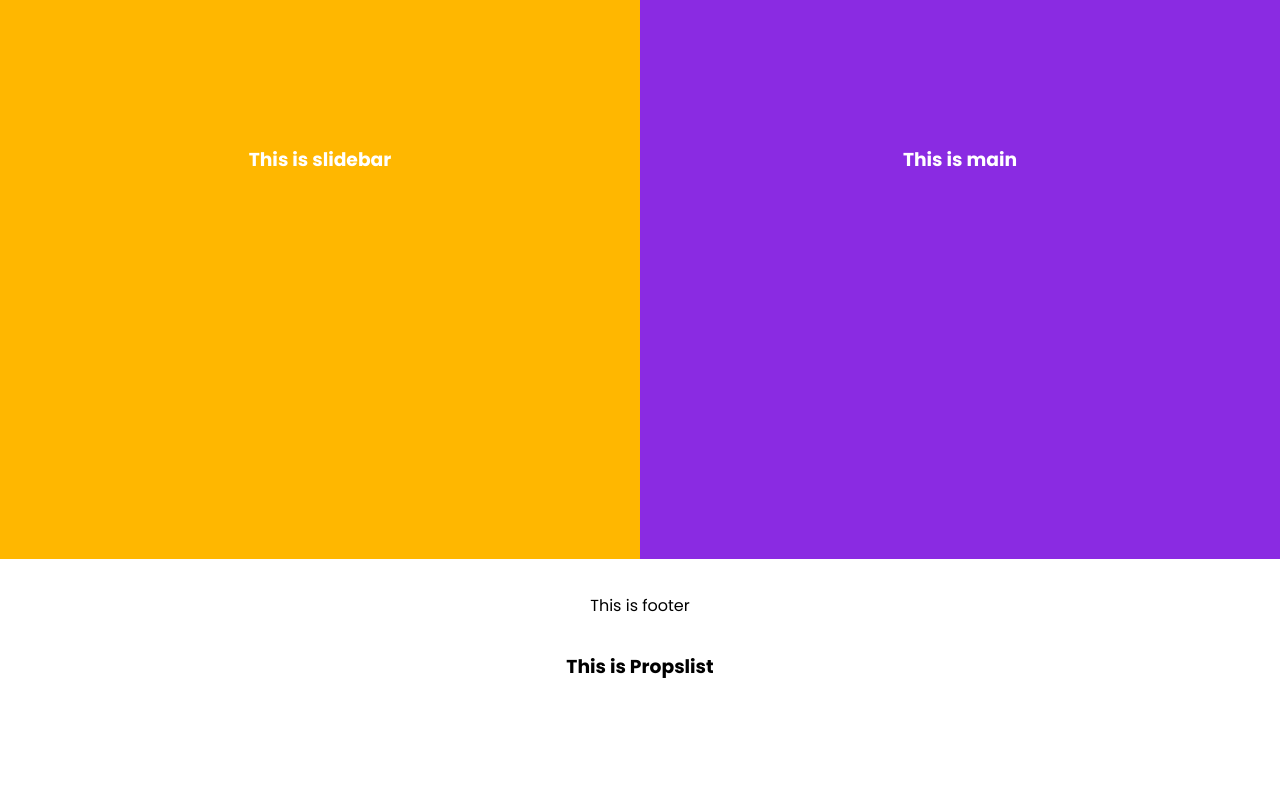
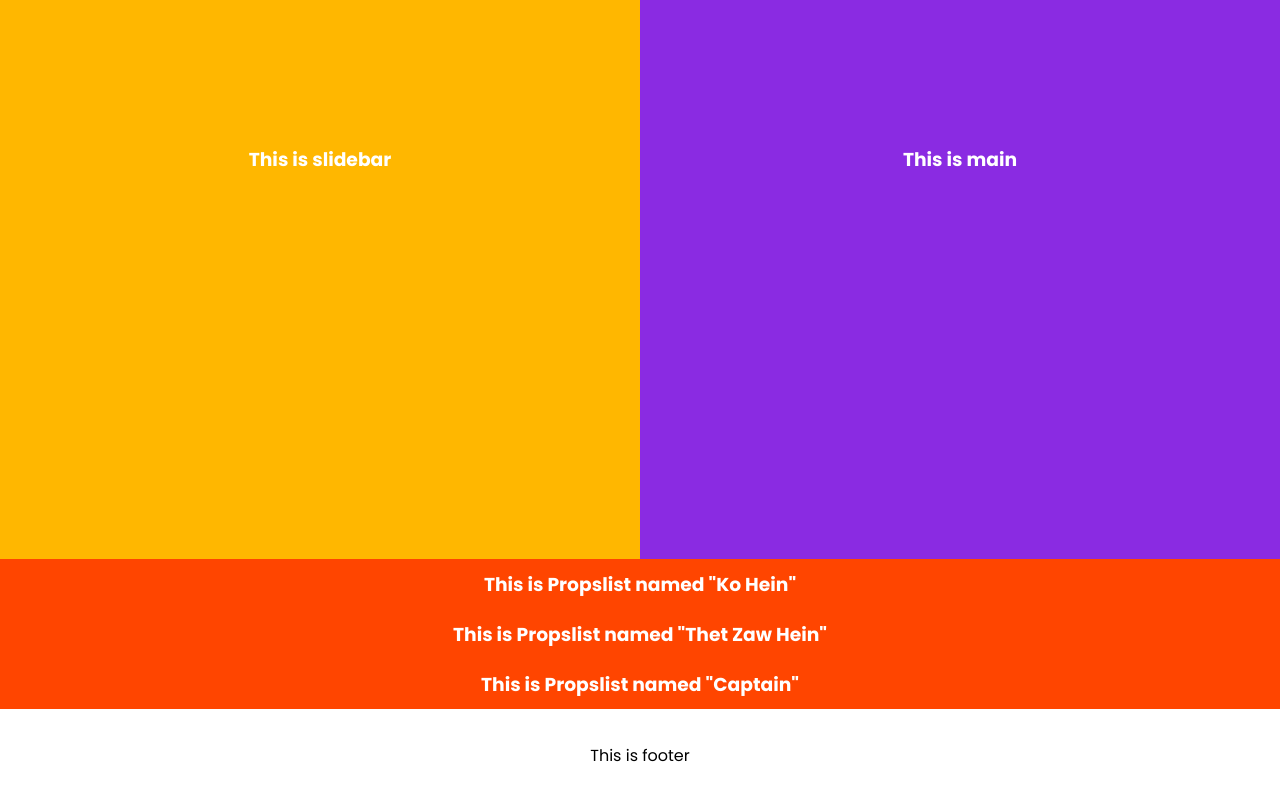
Before and after one commit to koheinthurako/React20-9-2023, a React (Create React App) app in the folder react-jsx/: page / in a window 1280 px wide. Shown: the part 290-1090 px from the top of the page. Before the commit the page ends 996 px from the top, so only its background shows below. Built offline with nearby package versions, Linux system fonts and the light colour scheme.

Commit message:
add propslist data

```diff
--- a/react-jsx/src/App.jsx
+++ b/react-jsx/src/App.jsx
@@ -6,6 +6,9 @@ import "../src/App.css";
 import Propslist from "./components/Propslist";
 
 const App = () => {
+
+  const data = ["Ko Hein", "Thet Zaw Hein", "Captain"];
+
   return (
     <div className="container">
       <Nav/>
@@ -13,10 +16,17 @@ const App = () => {
         <SlideBar/>
         <Main/>
       </div>
+      {/*
+        Props အကြောင်းအစ
+        အပေါ်က data array ထဲက data တွေကို အောက်က propslist ထဲ data တွေ လှမ်းပေးချင်ရင် props အနေနဲ့ပေးလို့ရတယ်
+        Props ဆိုတာက HTML မှာ Attribute လို့ခေါ်တယ် rendering လုပ်တော့ propslist ကို လှမ်းခေါ်တဲ့အခါ Propslist.jsx
+        ထဲက arrow function က အလုပ်လုပ်သွားပြီး props ဖြစ်တဲ့ name ကို ဟိုဘက်က function parameter ထဲ passing
+        ပေးလိုက်ပြီး object တွေလို data array ထဲက တန်ဖိုးတွေကို ပြန်ခေါ်သုံးလို့ရသွားတယ်
+      */}
+      <Propslist name={data[0]}/>
+      <Propslist name={data[1]}/>
+      <Propslist name={data[2]}/>
       <Footer/>
-
-    {/* Props အကြောင်းအစ */}
-    <Propslist/>
 
     </div>
   )
--- /dev/null
+++ b/react-jsx/src/components/Propslist.css
@@ -0,0 +1,9 @@
+.listContainer {
+    width: 100%;
+    height: 50px;
+    background-color: orangered;
+    color: #fff;
+    display: flex;
+    justify-content: center;
+    align-items: center;
+}
--- a/react-jsx/src/components/Propslist.jsx
+++ b/react-jsx/src/components/Propslist.jsx
@@ -1,16 +1,10 @@
-const Propslist = () => {
-    const style = {
-        menuStyle: {
-            color: "#000",
-            backgroundColor: "#fff",
-            textAlign: "center",
-            marginBottom: "25px",
-            paddingBottom: "25px"
-        }
-    }
+import "./Propslist.css"
+
+const Propslist = (props) => {
+    console.log(props);
   return (
-    <div>
-        <h3 style={style.menuStyle}>This is Propslist</h3>
+    <div className="listContainer">
+        <h3>This is Propslist named "{props.name}"</h3>
     </div>
   )
 }
```
